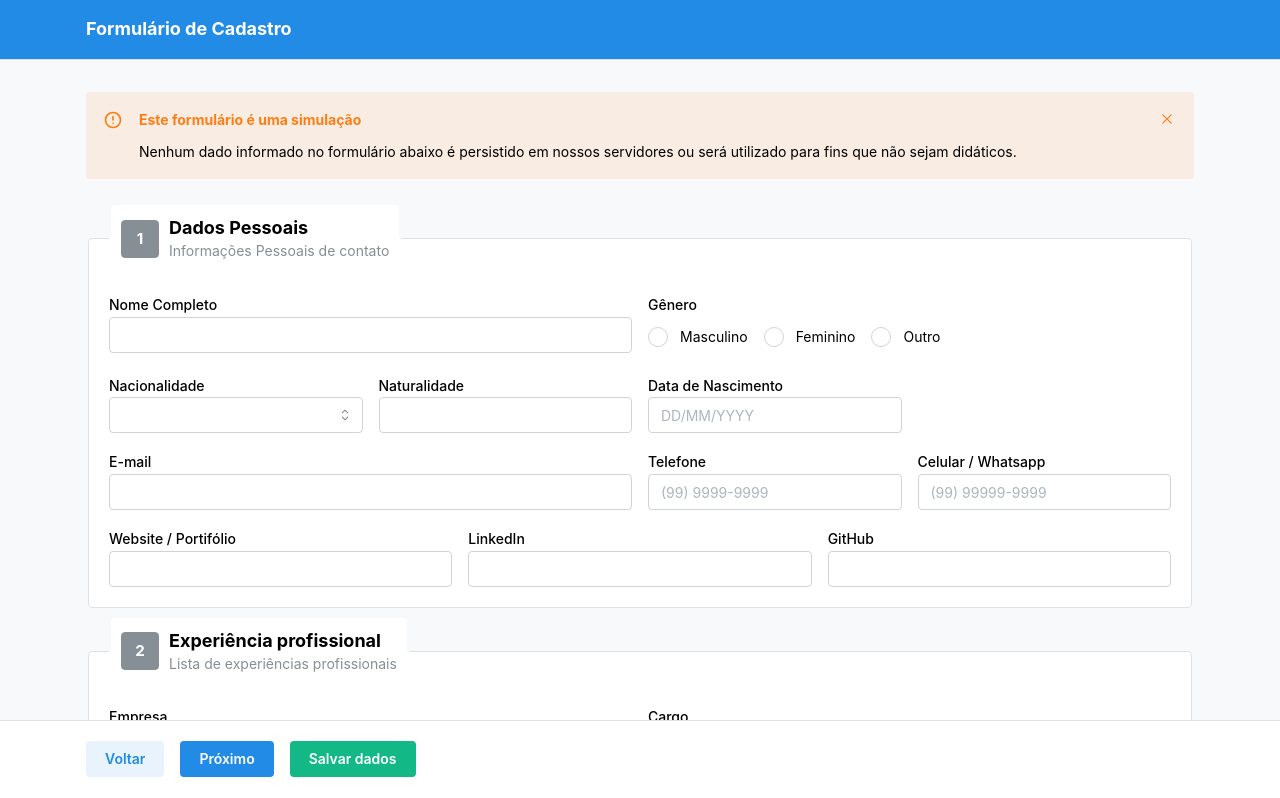
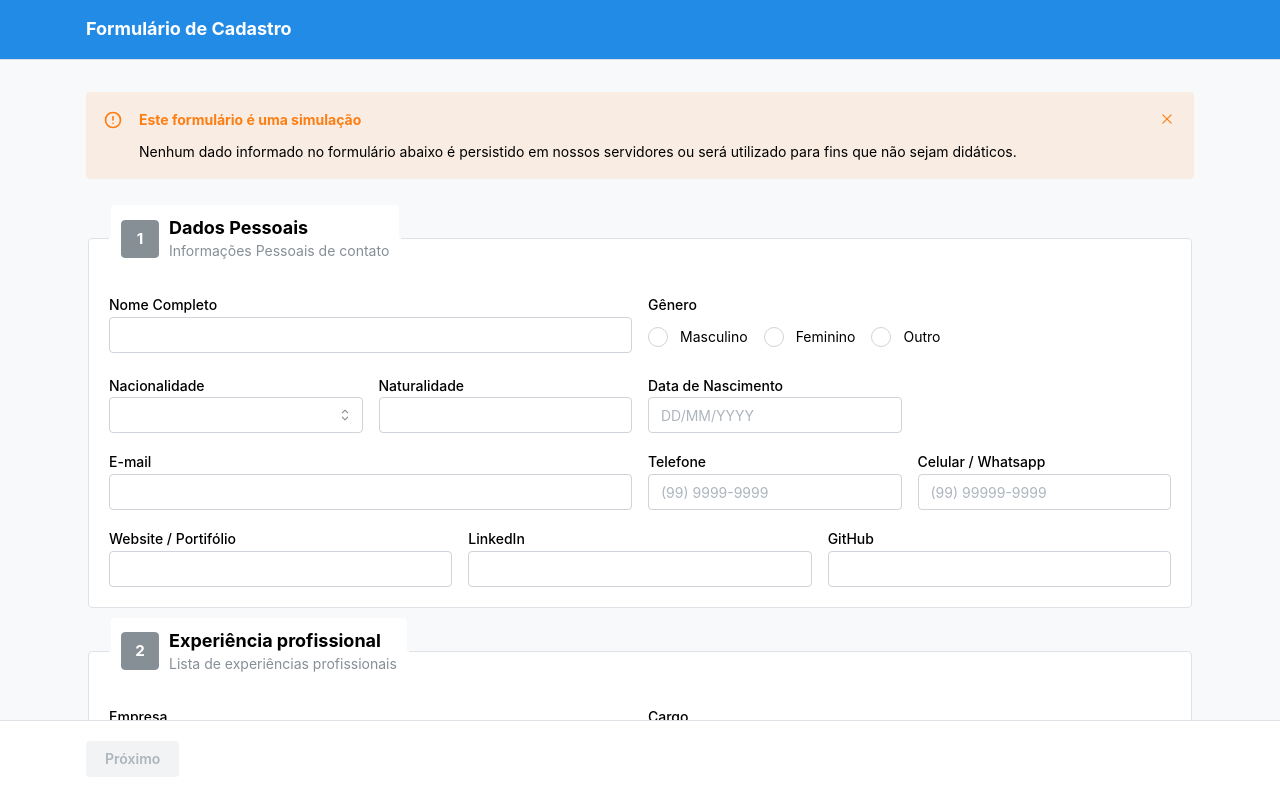
Before and after one commit to instyga/9a575c0557ae.CadastroDeCurriculo.Frontend.React.Desafio.001, a React (Vite) app: page / in a window 1280 px wide. Shown: the top 798 px of the page. Built offline with nearby package versions, Linux system fonts and the light colour scheme.

Commit message:
exibicao de etapas, desativando botao proximo caso nao tenha campos preenchidos, exibe o botão "Salvar dados" que, ao ser clicado, abre o modal de confirmação e executa o envio dos dados

```diff
--- a/src/components/app-footer.jsx
+++ b/src/components/app-footer.jsx
@@ -1,22 +1,36 @@
 import { Button, Container, Group } from "@mantine/core";
 import { openConfirmSaveModal } from "../helpers/open-confirm-save-modal";
 
-export const AppFooter = () => {
+export const AppFooter = ({ currentStep, nextStep, prevStep, isStepValid, onSubmit }) => {
+  const handleFinalSubmit = () => {
+    openConfirmSaveModal(() => {
+      onSubmit();
+      alert("Dados enviados com sucesso!");
+    });
+  };
+
   return (
     <Container size="lg">
       <Group my="lg" position="right">
-        <Button variant="light" onClick={() => {}}>
+        {currentStep > 1 && (
+          <Button variant="light" onClick={prevStep}>
             Voltar
-        </Button>{" "}
-        <Button onClick={() => {}}>Próximo</Button>
+          </Button>
+        )}
+
+        {currentStep < 3 ? (
+          <Button onClick={nextStep} disabled={!isStepValid}>
+            Próximo
+          </Button>
+        ) : (
           <Button
             color="teal"
-          onClick={() =>
-            openConfirmSaveModal(() => alert("Dados enviados com sucesso!"))
-          }
+            onClick={handleFinalSubmit}
+            disabled={!isStepValid}
           >
             Salvar dados
           </Button>
+        )}
       </Group>
     </Container>
   );
```
Lines whose indentation alone changed are shown as unchanged.
